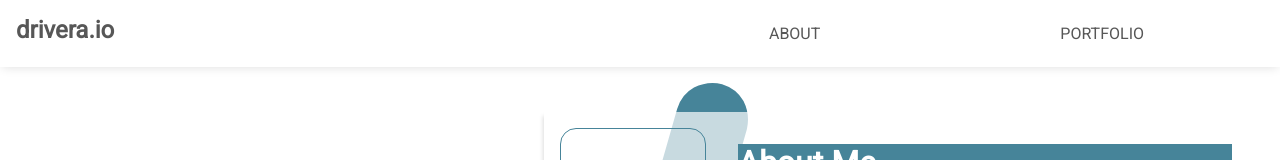
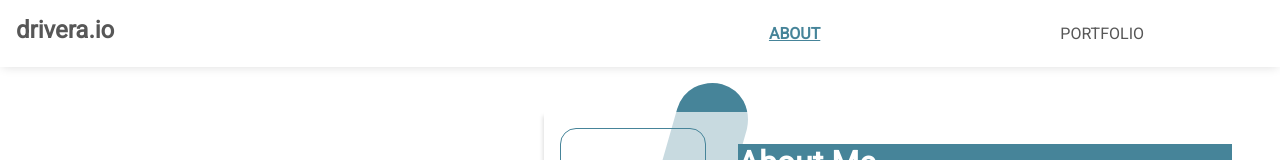
Before and after one commit to D-Riv/portfolio, a React (Create React App) app: page / in a window 1280 px wide. Shown: the top 160 px of the page. Built offline with nearby package versions, Linux system fonts and the light colour scheme.

Commit message:
Finalized react hooks state logic for about and portfolio section on click display

```diff
--- a/src/components/Layout.js
+++ b/src/components/Layout.js
@@ -10,9 +10,10 @@ const Layout = (props) => {
     <div className="layout-container">
       <div className="layout-content" style={props.styles}>
         <Navbar
-          changeStyle={props.changeStyle}
-          animation={props.animation}
           slideIn={props.slideIn}
+          active={props.active}
+          activeTwo={props.activeTwo}
+          slideAboutOut={props.slideAboutOut}
         />
         {props.children}
       </div>
--- a/src/components/Navbar.js
+++ b/src/components/Navbar.js
@@ -2,14 +2,6 @@ import React, { useState } from "react";
 import { Link, NavLink } from "react-router-dom";
 
 const Navbar = (props) => {
-  const transitionEffect = () => {
-    if (props.animation == "none") {
-      props.changeStyle("slideIn 2s forwards");
-    } else {
-      let car = props.animation;
-    }
-  };
-
   return (
     <nav className="nav-container">
       <h1 className="nav-title">
@@ -23,10 +15,18 @@ const Navbar = (props) => {
         <span></span>
       </a>
       <ul className="nav-links">
-        <li className="nav nav-about" onClick={props.slideIn}>
+        <li
+          className="nav nav-about"
+          onClick={props.slideAboutOut}
+          id={props.active}
+        >
           ABOUT
         </li>
-        <li className="nav nav-portfolio" onClick={props.slideIn}>
+        <li
+          className="nav nav-portfolio"
+          onClick={props.slideIn}
+          id={props.activeTwo}
+        >
           PORTFOLIO
         </li>
       </ul>
--- a/src/containers/Home.js
+++ b/src/containers/Home.js
@@ -9,20 +9,48 @@ import { Link } from "react-router-dom";
 const Home = () => {
   const [animation, setTransition] = useState("none");
   const [animationTwo, setTransitionTwo] = useState("none");
+  const [aboutActive, setActive] = useState("active");
+  const [portfolioActive, setPortfolioActive] = useState("not-active");
 
   const slideInAnimation = () => {
-    // setTransition("slideIn 2s forwards");
-    if (animation == "none") {
+    if (portfolioActive == "not-active") {
       setTransitionTwo("slideOut 2s forwards");
-      // setTransition("slideIn 2s forwards");
-    } else if (animation == "slideIn 2s forwards" && animationTwo == "none") {
-      // setTransition()
-      setTransitionTwo("slideOut 2s forwards");
+      setTransition("slideIn 2s forwards");
+      setActive("not-active");
+      setPortfolioActive("active");
+    }
+    // if (animation == "none") {
+    //   setTransitionTwo("slideOut 2s forwards");
+    //   setTransition("slideIn 2s forwards");
+    // } else if (
+    //   animation == "slideIn 2s forwards" &&
+    //   animationTwo == "slideOut 2s forwards"
+    // ) {
+    //   setTransition("slideBackOut 2s forwards");
+
+    //   setTransitionTwo("slideBackIn 2s forwards");
+    // } else {
+    //   setTransitionTwo("slideOut 2s forwards");
+    //   setTransition("slideIn 2s forwards");
+    // }
+  };
+
+  const slideAboutOut = () => {
+    if (aboutActive == "not-active") {
+      setTransition("slideBackOut 2s forwards");
+      setTransitionTwo("slideBackIn 2s forwards");
+      setPortfolioActive("not-active");
+      setActive("active");
     }
   };
 
   return (
-    <Layout slideIn={slideInAnimation}>
+    <Layout
+      slideIn={slideInAnimation}
+      active={aboutActive}
+      activeTwo={portfolioActive}
+      slideAboutOut={slideAboutOut}
+    >
       <div className="code-image">
         <i class="fas fa-code"></i>
       </div>
@@ -69,8 +97,8 @@ const Home = () => {
           </ul>
         </div>
       </div>
-      <div className="about-wrapper" style={{ animation: animation }}>
-        <div className="about-container">
+      <div className="about-wrapper">
+        <div className="about-container" style={{ animation: animationTwo }}>
           <div className="about-main">
             <div className="image-container">
               <img src={Headshot} alt="Headshot photo of Dennis Rivera" />
--- a/src/scss/home.scss
+++ b/src/scss/home.scss
@@ -131,3 +131,11 @@ $primary-color: #575757;
     right: -100rem;
   }
 }
+@keyframes slideBackIn {
+  0% {
+    right: -100rem;
+  }
+  100% {
+    right: 0;
+  }
+}
--- a/src/scss/navbar.scss
+++ b/src/scss/navbar.scss
@@ -24,6 +24,17 @@ $link-decoration: none;
   .nav-links {
     display: flex;
 
+    #active {
+      color: #468499;
+      font-weight: bold;
+      text-decoration: underline;
+    }
+    #activeTwo {
+      color: #468499;
+      font-weight: bold;
+      text-decoration: underline;
+    }
+
     li {
       list-style: none;
       margin: 0 7rem;
--- a/src/scss/portfolio.scss
+++ b/src/scss/portfolio.scss
@@ -101,3 +101,12 @@ $primary-color: #575757;
     transform: translateX(-100rem);
   }
 }
+
+@keyframes slideBackOut {
+  0% {
+    transform: translateX(-100rem);
+  }
+  100% {
+    transform: translateX(0);
+  }
+}
```
